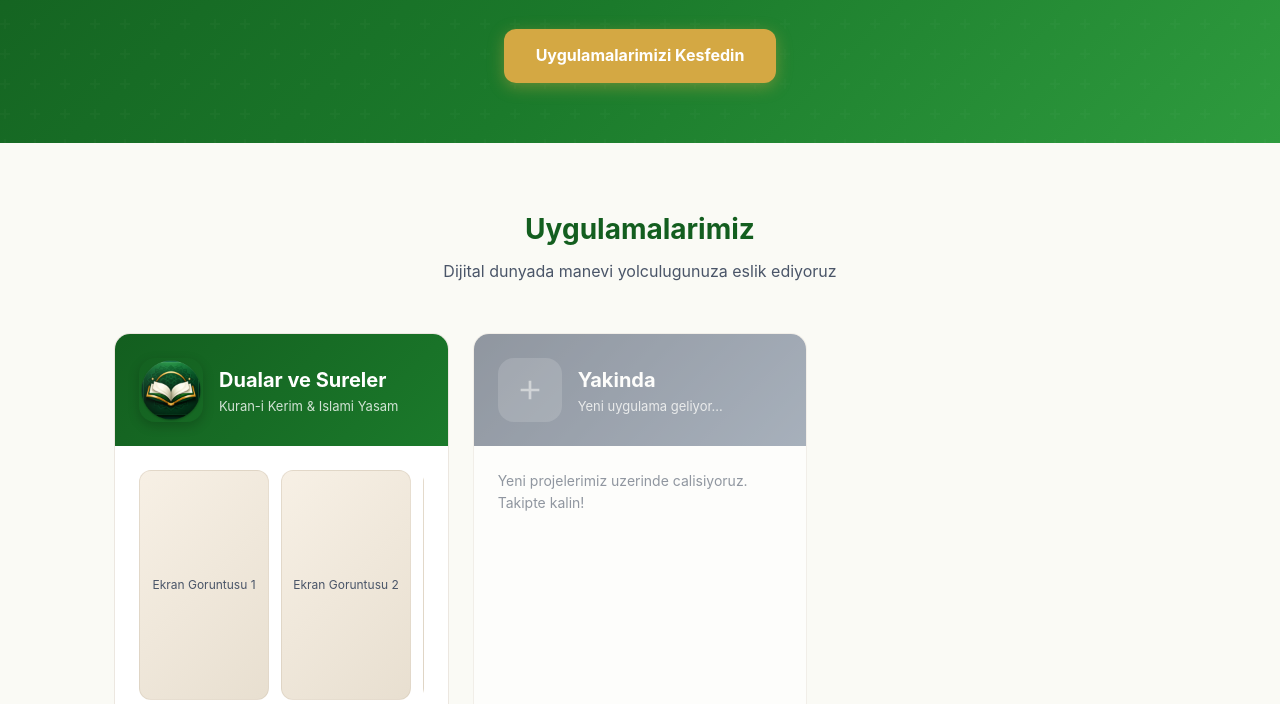
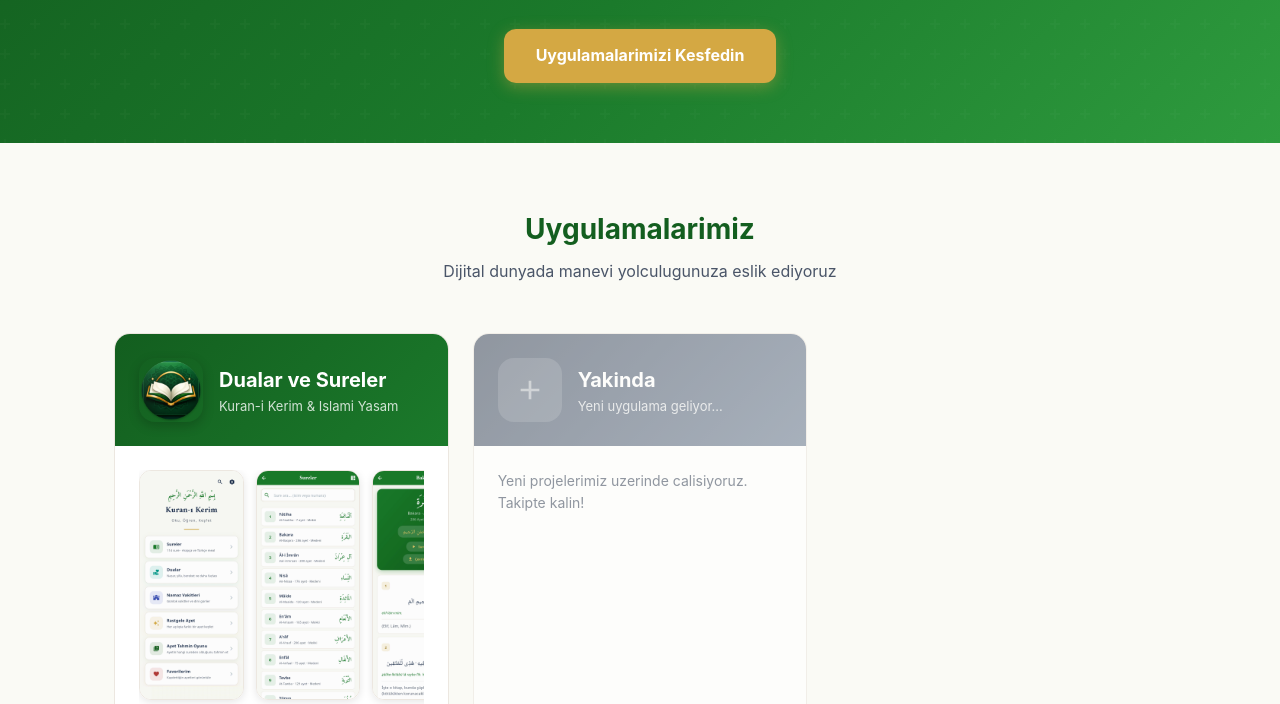
Before and after one commit to berk-uslu/xbcedev-website, a plain HTML site: page index.html in a window 1280 px wide. Shown: the part 248-952 px from the top of the page. Drawn offline with Linux system fonts and the light colour scheme.

Commit message:
Add app screenshots to website

```diff
--- a/index.html
+++ b/index.html
@@ -212,21 +212,14 @@
         .screenshots::-webkit-scrollbar { height: 4px; }
         .screenshots::-webkit-scrollbar-track { background: transparent; }
         .screenshots::-webkit-scrollbar-thumb { background: var(--gold); border-radius: 4px; }
-        .screenshot-placeholder {
-            min-width: 130px;
+        .screenshot-img {
             height: 230px;
-            background: linear-gradient(135deg, var(--card), #E8DFD0);
+            width: auto;
             border-radius: 12px;
             border: 1px solid rgba(208, 196, 178, 0.4);
-            display: flex;
-            align-items: center;
-            justify-content: center;
-            color: var(--text-secondary);
-            font-size: 12px;
-            text-align: center;
-            padding: 8px;
             scroll-snap-align: start;
             flex-shrink: 0;
+            box-shadow: 0 2px 8px rgba(0,0,0,0.1);
         }
 
         /* === FEATURES === */
@@ -338,13 +331,12 @@
                 </div>
             </div>
             <div class="app-card-body">
-                <!-- Screenshots - replace placeholders with real screenshots -->
                 <div class="screenshots">
-                    <div class="screenshot-placeholder">Ekran Goruntusu 1</div>
-                    <div class="screenshot-placeholder">Ekran Goruntusu 2</div>
-                    <div class="screenshot-placeholder">Ekran Goruntusu 3</div>
-                    <div class="screenshot-placeholder">Ekran Goruntusu 4</div>
-                    <div class="screenshot-placeholder">Ekran Goruntusu 5</div>
+                    <img src="assets/screenshot1.png" alt="Ana Ekran" class="screenshot-img">
+                    <img src="assets/screenshot2.png" alt="Sureler" class="screenshot-img">
+                    <img src="assets/screenshot3.png" alt="Ayet Okuma" class="screenshot-img">
+                    <img src="assets/screenshot4.png" alt="Kible Pusulasi" class="screenshot-img">
+                    <img src="assets/screenshot5.png" alt="Dijital Tesbih" class="screenshot-img">
                 </div>
 
                 <p id="app1-desc">114 sure, Diyanet meali, sesli okuma, ayet tefsiri, namaz vakitleri, kible pusulasi, tesbih, dualar, rozet sistemi ve daha fazlasi. Turkce & Ingilizce destek.</p>
```
Also changed, not shown: assets/screenshot1.png (added), assets/screenshot2.png (added), assets/screenshot3.png (added), assets/screenshot4.png (added), assets/screenshot5.png (added).
